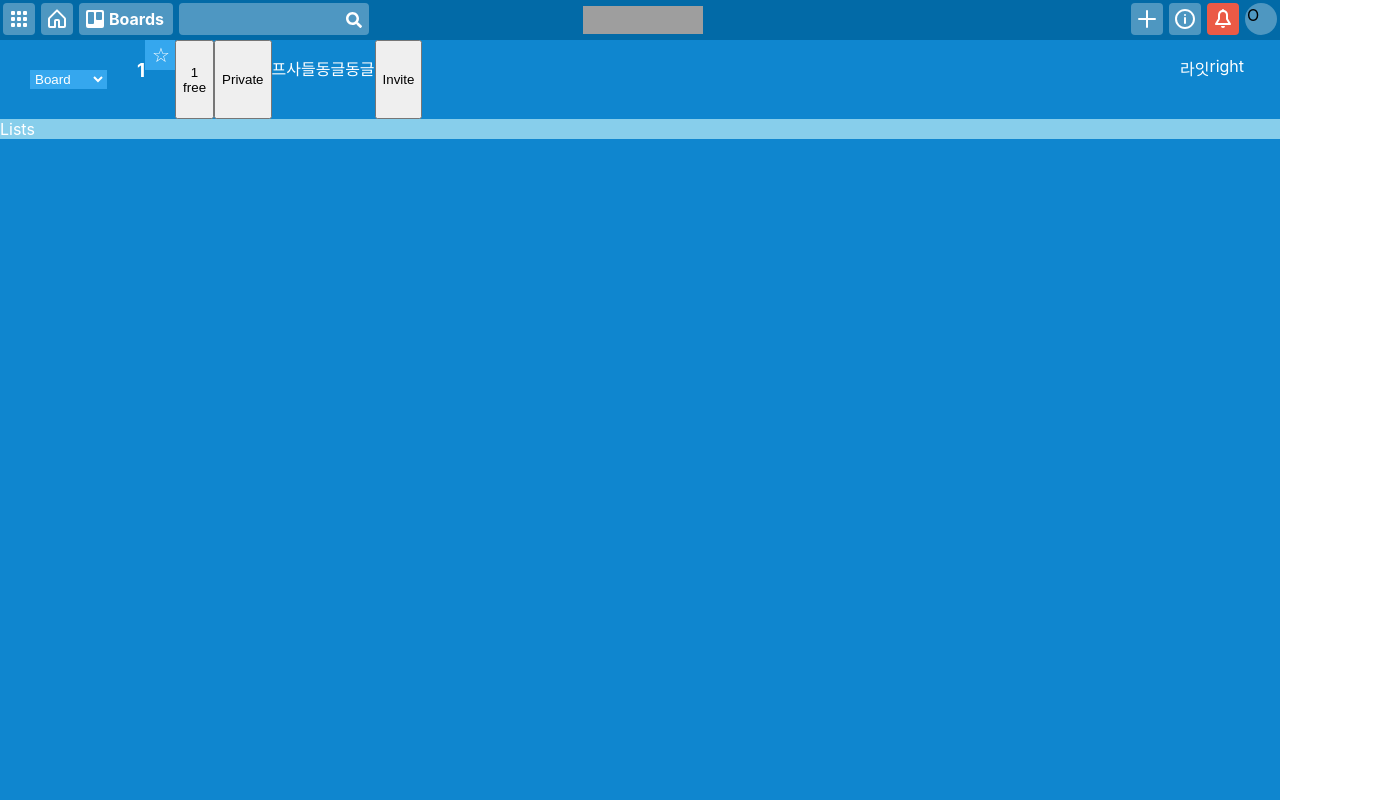
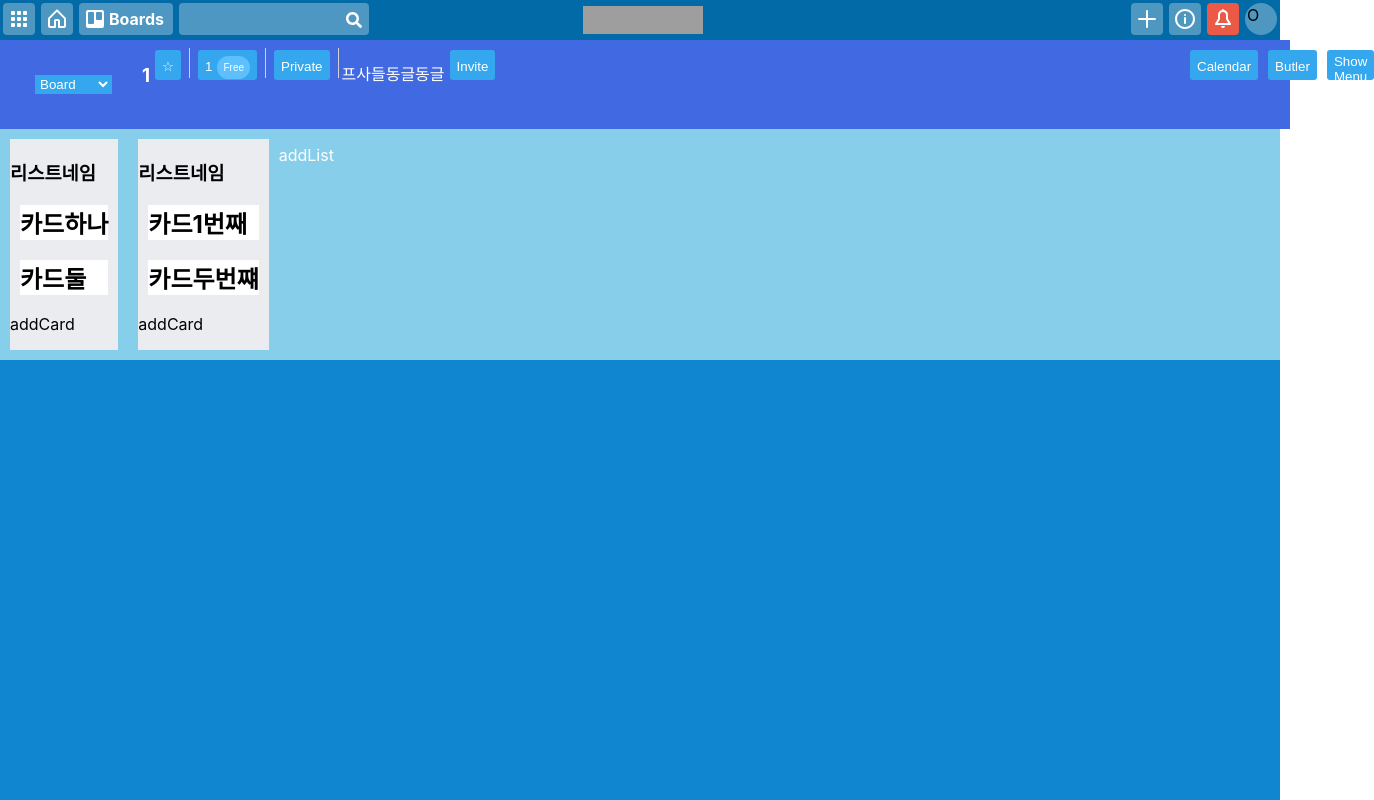
Before and after one commit to wafflestudio18-5/team5-frontend, a React (Create React App) app: page /b/1/1 in a window 1280 px wide. Shown: the whole page, 1374 px wide, since content can reach past the window. Built offline with nearby package versions, Linux system fonts and the light colour scheme; grey boxes are pictures that could not be loaded.

Commit message:
완전 대~~~충 가닥은 잡힘

```diff
--- a/src/Components/Board/Board.css
+++ b/src/Components/Board/Board.css
@@ -15,6 +15,11 @@
 #board-header {
   display: flex;
   justify-content: space-between;
+  width: 100vw;
+  padding: 5px;
+  position: sticky;
+  top: 40px;
+  background-color: royalblue;
 }
 
 #board-header-left {
@@ -26,15 +31,49 @@
   width: 100px;
 }
 
-#board-lists {
-  background-color: skyblue;
-}
-
-#board-header-star {
+#board-header button {
   background-color: #35a7ee;
-  width: 30px !important;
   height: 30px;
   border: 1px transparent solid;
   color: white;
-  font-size: 20px;
+  margin: 5px;
+  align-content: center;
+  border: 1px transparent solid;
+  border-radius: 3px;
+  padding-top: 3px;
 }
+
+#board-header button span {
+  margin-left: 5px;
+  font-size: 10px;
+  background-color: #5dc0fd;
+  padding: 5px;
+  height: 20px;
+  border: transparent 1px solid;
+  border-radius: 12px;
+  align-self: center;
+}
+
+.board-header-vertical-line {
+  border-left: 1px lightgray solid;
+  width: 0px;
+  margin: 3px;
+  height: 30px;
+}
+
+#board-lists {
+  background-color: skyblue;
+  display: flex;
+  flex-direction: row;
+}
+
+.board-list {
+  background-color: #EBECF0;
+  color: black;
+  margin: 10px;
+}
+
+.board-card {
+  background-color: white;
+  margin: 10px;
+}
--- a/src/Components/Board/Board.js
+++ b/src/Components/Board/Board.js
@@ -1,7 +1,22 @@
 import './Board.css';
+import List from './List.js';
 
-function Board({data}) {
-  console.log(data);
+function Board({data}) { // TODO: 테스트 위해 아래에 임의로 DATA를 만들것임
+  // TODO: props는 data를 가지고 있어야 하며 이 data object에 lists라는 array가 있다고 가정.
+  // TODO: lists의 안에 [[card, card, card], [card, card]] 와 같이 여러 개의 card로 구성된 list들이 있다고 가정
+  console.log("data is ", data);
+
+
+  const DATA = {
+    board_name: data.board_name,
+    board_code: data.board_code,
+
+    lists: [
+      [{card_name: '카드하나'}, {card_name: '카드둘'}],
+      [{card_name: '카드1번째'}, {card_name: '카드두번쨰'}]
+    ]
+  };
+
   return(
     <div id="Board-wrapper">
 
@@ -15,21 +30,26 @@ function Board({data}) {
           </select>
           <h3>{data.board_name}</h3>
           <button id="board-header-star">☆</button>
-          <button>{data.board_name}<div id="board-header-freeboard">free</div></button>
+          <div className="board-header-vertical-line"/>
+          <button>{data.board_name}<span id="board-header-freeboard">Free</span></button>
+          <div className="board-header-vertical-line"/>
           <button>Private</button>
+          <div className="board-header-vertical-line"/>
           <p>프사들동글동글</p>
           <button>Invite</button>
         </div>
 
         <div id="board-header-right">
-          <p>라잇</p>
-          <p>right</p>
+          <button>Calendar</button>
+          <button>Butler</button>
+          <button>Show Menu</button>
         </div>
 
       </div>
 
       <div id="board-lists">
-        Lists
+        {DATA.lists.map(list => (<List listname="리스트네임" list={list} />))}
+        <p>addList</p>
       </div>
 
     </div>
--- /dev/null
+++ b/src/Components/Board/Card.js
@@ -0,0 +1,13 @@
+import React from 'react';
+import './Board.css';
+
+function Card({card}) {
+    return (
+        <div className="board-card">
+            <h2>{card.card_name}</h2>
+        </div>)
+}
+
+export default Card;
+
+// {card_name: '카드하나'}
--- /dev/null
+++ b/src/Components/Board/List.js
@@ -0,0 +1,18 @@
+import React from 'react';
+import Card from './Card.js';
+import './Board.css';
+
+function List({listname, list}) {
+    return (
+        <div className="board-list">
+        <h3>{listname}</h3>
+            {list.map(card => (<Card card={card} />))}
+        <p>addCard</p>
+        </div>
+    )
+}
+
+export default List;
+
+// {list_name: '첫번째리스트',
+//      cards: [{card_name: '카드하나'}, {card_name: '카드둘'}]}
--- a/src/Pages/Board/Board.js
+++ b/src/Pages/Board/Board.js
@@ -19,6 +19,8 @@ function BoardPage({ history, match }) {
   const board_data = get_board_data(board_code, board_name);
   const user_data = {name: "yujin"}; // TODO
 
+  console.log("board_data from page board is ", board_data);
+
   return(
     <>
       <Header user_data={user_data} history={history}/>
```
